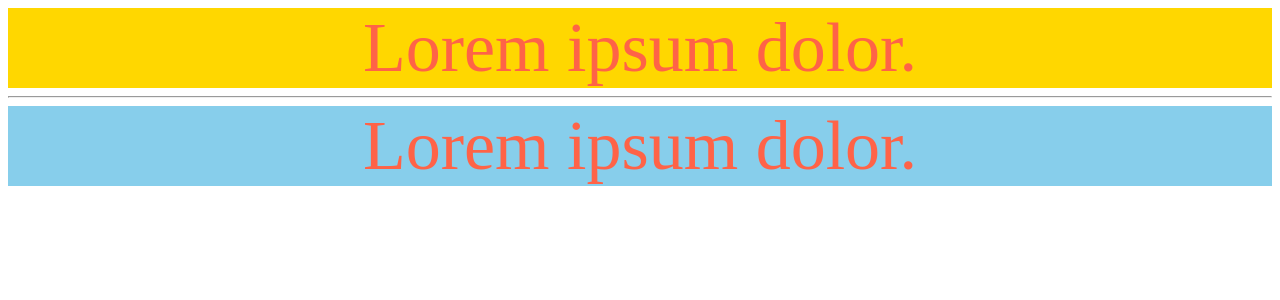
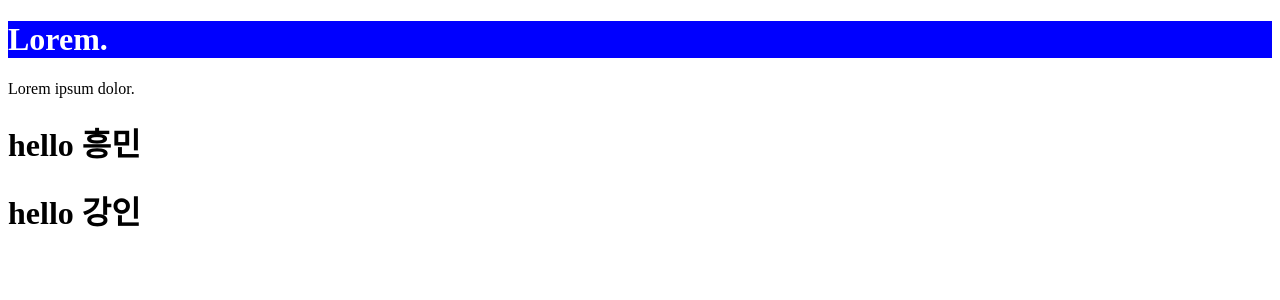
Before and after one commit to namic123/React-basics, a React (Create React App) app: page / in a window 1280 px wide. Shown: the top 300 px of the page. Built offline with nearby package versions, Linux system fonts and the light colour scheme.

Commit message:
props: 부모 컴포넌트로부터 전달받은 데이터

```diff
--- a/src/App.js
+++ b/src/App.js
@@ -1,28 +1,29 @@
 function App() {
-  const myStyle = {
-    color: "tomato",
-    backgroundColor: "gold", // lowerCamelCase
-    fontSize: "70px",
-    textAlign: "center",
-  }; // js Object
-
   return (
     <>
-      {/* style 속성은 객체로 주어야 한다.*/}
-      <div style={myStyle}>Lorem ipsum dolor.</div>
-      <hr />
-      <div
-        style={{
-          color: "tomato",
-          backgroundColor: "skyblue", // lowerCamelCase
-          fontSize: "70px",
-          textAlign: "center",
-        }}
+      <h1
+        className="note"
+        style={{ backgroundColor: "blue", color: "white" }}
+        title="제목 요소"
       >
-        Lorem ipsum dolor.
-      </div>
+        Lorem.
+      </h1>
+      <p title="문단 요소">Lorem ipsum dolor.</p>
+      <MyComp title="내 컴포넌트" name={"흥민"} />
+      <MyComp title="I am 컴포넌트" name={"강인"} />
     </>
   );
 }
+// 함수 인자로
+// 사용한 곳에서 넘긴 property들이 객체형태로 담김
+// 예) title="내 컴포넌트" name={"흥민"} => {title: "내 컴포넌트", name:"흥민"}
 
+function MyComp(props) {
+  console.log("MyComp가 받은 property는 ?", props.title, "name은", props.name);
+  return (
+    <div>
+      <h1 title={props.title}>hello {props.name}</h1>
+    </div>
+  );
+}
 export default App;
```
